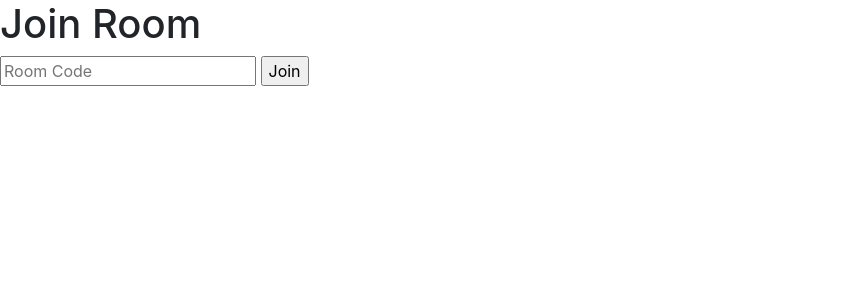
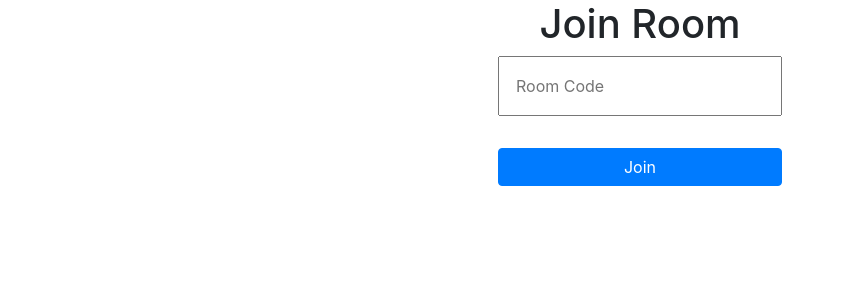
Before and after one commit to Juggler95/Imposter, a Django app: page / in a window 1280 px wide. Shown: the part 56-356 px from the top of the page, without its empty margins (0-845 px from the left). Run offline with Django 5.2, Linux system fonts and the light colour scheme; the visitor is signed in with stand-in values (Sample User, id 1); data comes from the database, SQL or seed files in the repository; data that the repository does not hold is empty; some libraries are stand-ins or nearby versions.

Commit message:
started adding css

```diff
--- a/game/static/game/css/styles.css
+++ b/game/static/game/css/styles.css
@@ -2,16 +2,114 @@
   align-items: center;
 }
 
+/* Index */
+#join-room-container{
+  display: flex;
+  flex-direction: column;
+  justify-content: center;
+  align-items: center;
+}
+
+#join-room-form{
+  display: flex;
+  flex-direction: column;
+  justify-content: center;
+  align-items: center;
+  gap: 2rem;
+}
+
+#join-room-form>input[name=join_code]{
+  padding: 1rem;
+}
+
+#join-room-form>input[type=submit]{
+  width: 100%;
+}
+
+#current-room-card-container{
+  display: flex;
+  flex-direction: column;
+  justify-content: center;
+  align-items: center;
+  margin-top: 2rem;
+}
+
+#current-room-card{
+  display: flex;
+  flex-direction: column;
+  justify-content: center;
+  align-items: center;
+  background-color: lightgray;
+  max-width: 15rem;
+  padding: 2rem;
+  border-radius: 2rem;
+}
+
 /* room view */
+.room-content-container{
+  display: flex;
+  flex-direction: column;
+  align-items: center;
+  justify-content: center;
+}
+
+#host-info{
+  display: flex;
+  flex-direction: column;
+  margin-bottom: 2rem;
+}
+
+#room-info{
+  display: flex;
+  flex-direction: column;
+  justify-content: center;
+  align-items: center;
+  margin-bottom: 2rem;
+}
+
 #room-players-list-container{
   padding: 0;
   margin: 0;
 }
 
 .player-list-item-container{
+  display: flex;
+  justify-content: center;
+  align-items: center;
+  gap: 1rem;
   border: 2px solid black;
   border-radius: 0.5rem;
-  padding: 5px;
+  padding-inline: 20px;
   margin-bottom: 1rem;
-  max-width: 10rem;
 }
+
+.player-list-item-container>p{
+  margin-top: 14%;
+}
+
+#starting-info{
+  display: flex;
+  flex-direction: column;
+  justify-content: center;
+  align-items: center;
+  gap: 1rem;
+}
+
+#starting-player-form{
+  display: flex;
+  flex-direction: column;
+  justify-content: center;
+  align-items: center;
+}
+
+#starting-player-selector{
+  background-color: #007BFF;
+  outline: none;
+  padding: 1rem;
+  border-radius: 1rem;
+  border: 2px solid black;
+}
+
+#start-room-btn{
+  width: 80%;
+}
--- a/game/templates/game/index.html
+++ b/game/templates/game/index.html
@@ -3,18 +3,21 @@
   {% if message %}
     <p>{{message}}</p>
   {% endif %}
-  <div>
+  <div id="join-room-container">
     <h1>Join Room</h1>
-    <form autocomplete=off action="{% url 'join' %}" method='get'>
+    <form autocomplete=off action="{% url 'join' %}" method='get' id="join-room-form">
       <input type="text" name="join_code" placeholder="Room Code" maxlength="10" minlength="4" required>
-      <input type="submit" name="submit" value="Join">
+      <input class="btn btn-primary" type="submit" name="submit" value="Join">
     </form>
   </div>
   {% if room %}
-    <div>
-      <p>Host: {{room.host}}</p>
-      <p>Code: {{room.code}}</p>
-      <a href="{% url 'room' room_id=room.id %}">Enter back into room.</a>
+    <div id="current-room-card-container">
+      <h3>Current room</h3>
+      <div id="current-room-card">
+        <p>Host: {{room.host}}</p>
+        <p>Code: {{room.code}}</p>
+        <a href="{% url 'room' room_id=room.id %}">Enter back into room.</a>
+      </div>
     </div>
   {% endif %}
 {% endblock %}
```
Also changed, not shown: game/templates/game/room.html (+12 -2 lines).
